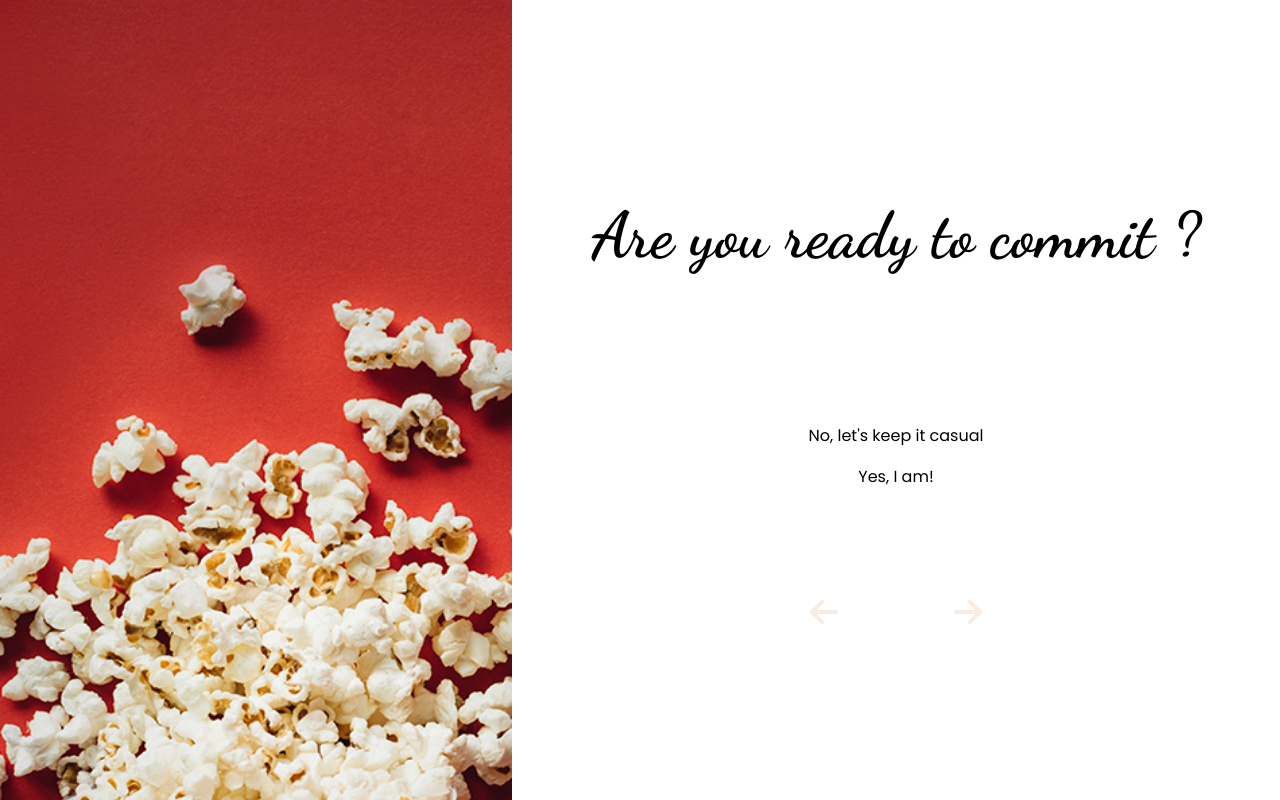
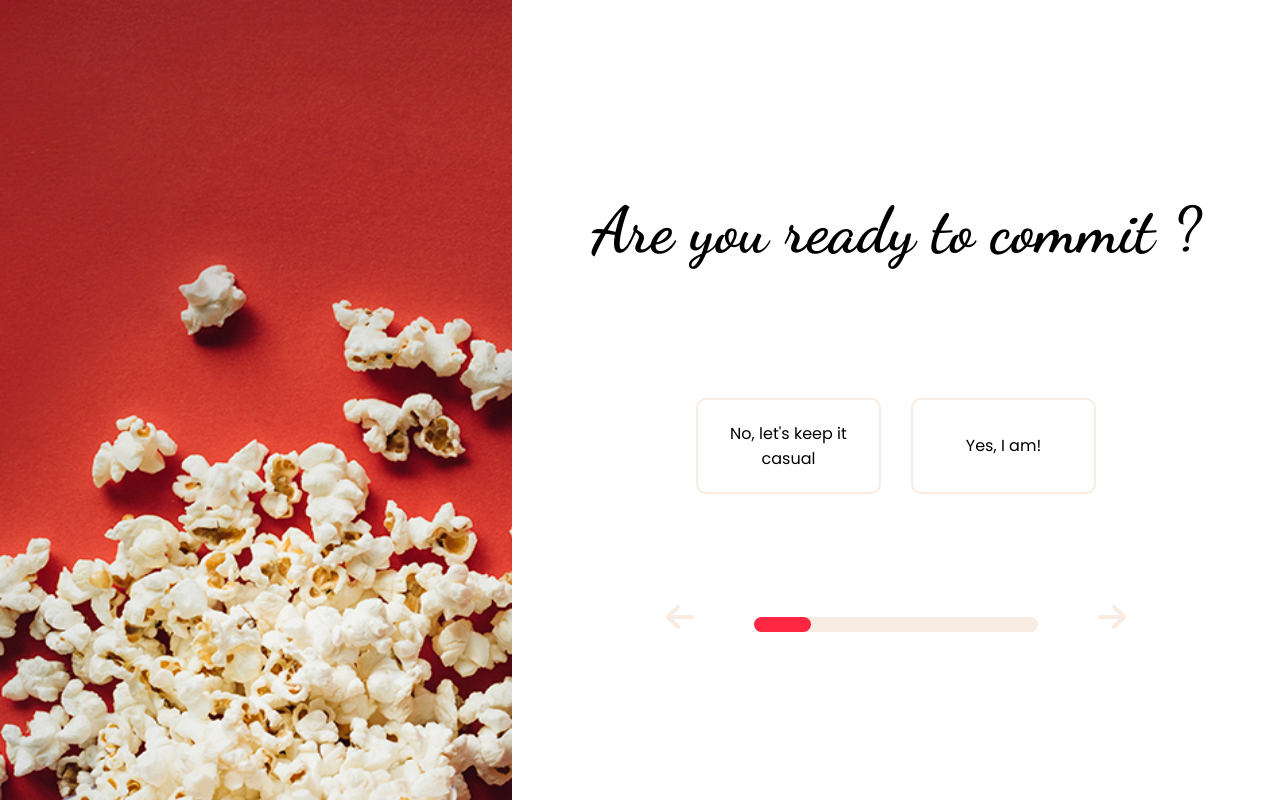
Before and after one commit to MarionThome/movieproject-frontend, a Next.js app: page /feelings in a window 1280 px wide. Built offline with nearby package versions, Linux system fonts and the light colour scheme.

Commit message:
style button & progress bar

```diff
--- a/components/Answer.js
+++ b/components/Answer.js
@@ -1,3 +1,4 @@
+import styles from "../styles/Answers.module.css"
 import { useState } from "react"
 
 export default function  Answer(props){
@@ -8,8 +9,8 @@ export default function  Answer(props){
     }
 
     return(
-        <div>
-            <p style={{color : props.isClicked ? "red" : "black"}} onClick={() => handleClick()}>{props.data.answer}</p>
+        <div className={styles.answer} onClick={() => handleClick()} style={{borderColor : props.isClicked ? "#ff2742" : "#f8ebe1"}} >
+            <p >{props.data.answer}</p>
         </div>
     )
 }
--- a/components/Feelings.js
+++ b/components/Feelings.js
@@ -50,8 +50,8 @@ export default function feelings() {
 
   return (
     <main>
-       <QuestionTitle question={questions[index].question} />
-      <div>
+       <h1>{questions[index].question}</h1>
+      <div className={styles.answerContainer}>
         {answers}
       </div>
       <div className={styles.iconsContainer}>
--- a/components/ProgressBar.js
+++ b/components/ProgressBar.js
@@ -1,7 +1,12 @@
-export default function ProgressBar(props){
-    return (
-        <div>
+import styles from "../styles/Progress.module.css";
 
-        </div>
-    )
+export default function ProgressBar(props) {
+  return (
+    <div className={styles.progressContainer}>
+      {/* <progress className={styles.progress} id="file" max="100" value="70"> 70% </progress>   */}
+      <div className={styles.progressBarContainer}>
+        <div className={styles.progressBar} style={{width : `${props.progression}%`}}></div>
+      </div>
+    </div>
+  );
 }
--- /dev/null
+++ b/styles/Answers.module.css
@@ -0,0 +1,11 @@
+.answer{
+    cursor: pointer;
+    border: 2px solid #ff2742;
+    width: 40%;
+    padding: 5px 10px;
+    display: flex;
+    justify-content: center;
+    align-items: center;
+    margin-bottom: 20px;
+    border-radius: 10px;
+}
--- a/styles/Feelings.module.css
+++ b/styles/Feelings.module.css
@@ -1,7 +1,15 @@
 .iconsContainer{
     display: flex;
     justify-content: space-around;
-   width: 30%;
+   width: 60%;
    height: 3rem;
    cursor: pointer;
 }
+
+.answerContainer{
+    width : 60%;
+    display: flex;
+    justify-content: space-evenly;
+    flex-wrap: wrap;
+
+}
--- /dev/null
+++ b/styles/Progress.module.css
@@ -0,0 +1,22 @@
+.progressContainer{
+    display: flex;
+    align-items: center;
+    justify-content: center;
+    width : 100%
+}
+
+.progressBarContainer{
+    background-color: #f8ebe1;
+    height: 15px;
+    width: 70%;
+    border-radius: 15px ;
+}
+
+.progressBar{
+    background-color: #ff2742;
+    height: 100%;
+    border-radius: 15px
+}
+/* .progress{
+    props.isClicked ? "#ff2742" : "#f8ebe1"
+} */
```
